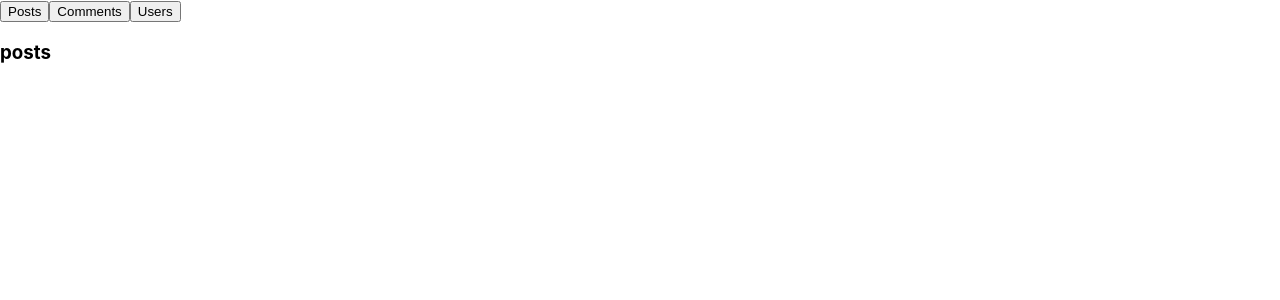
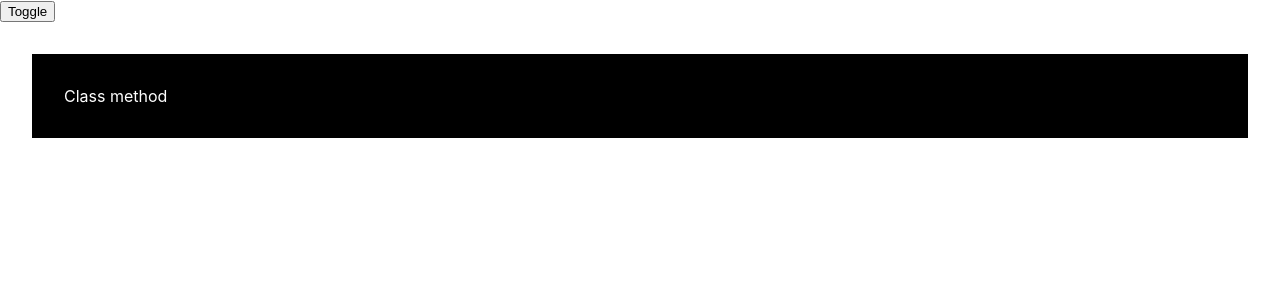
Before and after one commit to santhoshkumar-27/hooks, a React (Create React App) app: page / in a window 1280 px wide. Shown: the top 300 px of the page. Built offline with nearby package versions, Linux system fonts and the light colour scheme.

Commit message:
feat: class based context is done

```diff
--- a/src/App.js
+++ b/src/App.js
@@ -1,58 +1,26 @@
 import './App.css';
-import { useState, useEffect } from 'react';
+import React, { useState, useEffect } from 'react';
+import {ClassContextComponet} from './ClassContextComponent';
+export const ThemeContext = React.createContext();
 
 function App() {
-  const [resourceType, setResourceType] = useState(() => 'posts')
-  // const [data, setData] = useState(() => '');
-  // const [windowWidth, setWindowWidth] = useState(() => window.innerWidth)
-  // if we put as a dependices, once the changed the side effects will triggerd
-  useEffect(() => {
-    console.log('this is logic runnes');
-    // console.log('changed', resourceType)
-    // fetch(`https://jsonplaceholder.typicode.com/${resourceType}`)
-    //   .then(response => response.json())
-    //   .then(json => setData(JSON.stringify(json)))
-    return () => {
-      console.log('clean ups')
-    }
-  }, [resourceType])
 
-  /*
-    When we put clean up function in useEffect, it will invoke the cleaning function first and the followed by the side effect functions
-  */
+  const [theme, setTheme] = useState(() => false)
 
+  function toggle() {
+    setTheme(preValue => !preValue)
+  }
 
+  return (
+    <ThemeContext.Provider value={theme}>
 
-
-  // But if you want do only mount time we need to use
-  // useEffect(() => {
-  //   console.log('mount', resourceType)
-  // }, [])
-
-  // useEffect(() => {
-  //   const resized = () => setWindowWidth(window.innerWidth)
-  //   window.addEventListener('resize', resized);
-
-  //   return () => {
-  //     window.removeEventListener('resize', resized)
-  //   }
-  // }, [])
-  return (
     <div>
-      <div>
-        <button onClick={() => setResourceType('posts')}>
-          Posts
-        </button>
-        <button onClick={() => setResourceType('comments')}>Comments</button>
-        <button onClick={() => setResourceType('users')}>Users</button>
-      </div>
-      <h3>
-        {resourceType}
-      </h3>
-      {/* <p>{data}</p> */}
-
-      {/* {windowWidth} */}
+        <button onClick={toggle}>Toggle</button>
     </div>
+    <div>
+      <ClassContextComponet />
+    </div>
+    </ThemeContext.Provider>
   );
 }
 
--- /dev/null
+++ b/src/ClassContextComponent.js
@@ -0,0 +1,24 @@
+import { Component } from "react";
+import { ThemeContext } from "./App";
+
+
+export class ClassContextComponet extends Component {
+    themeValue(theme) {
+        return {
+            backgroundColor: theme ? '#fff' : '#000',
+            color: theme ? '#000' : '#fff',
+            padding: '2rem',
+            margin: '2rem'
+        }
+    }
+
+    render() {
+        return (
+            <ThemeContext.Consumer>
+                {darkTheme => {
+                    return <div style={this.themeValue(darkTheme)}>Class method</div>}
+                }
+            </ThemeContext.Consumer>
+        )
+    }
+}
```
